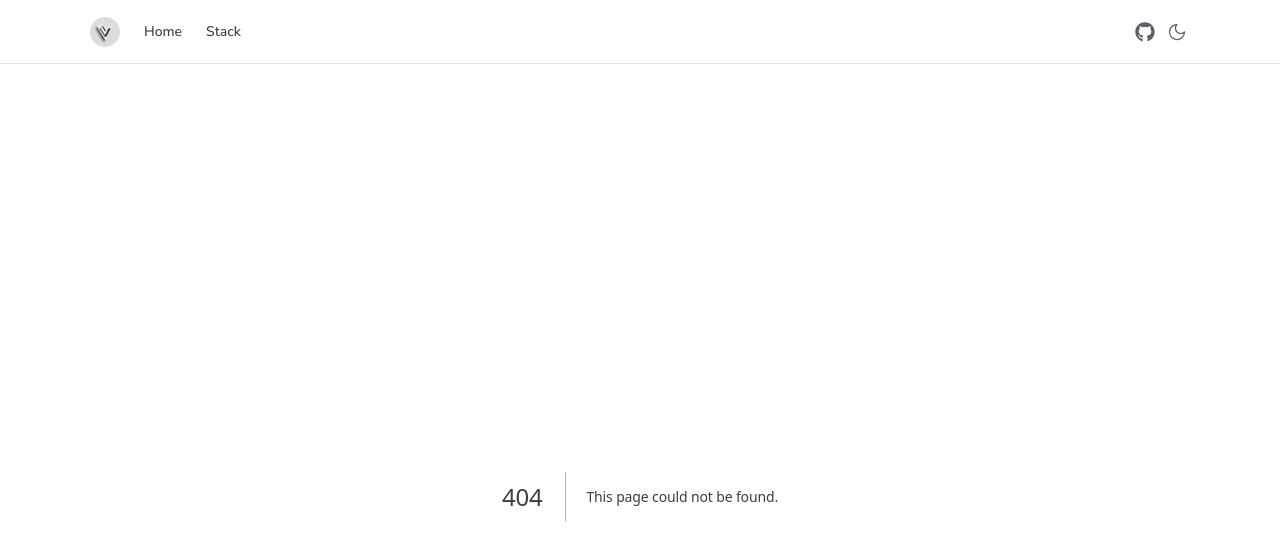
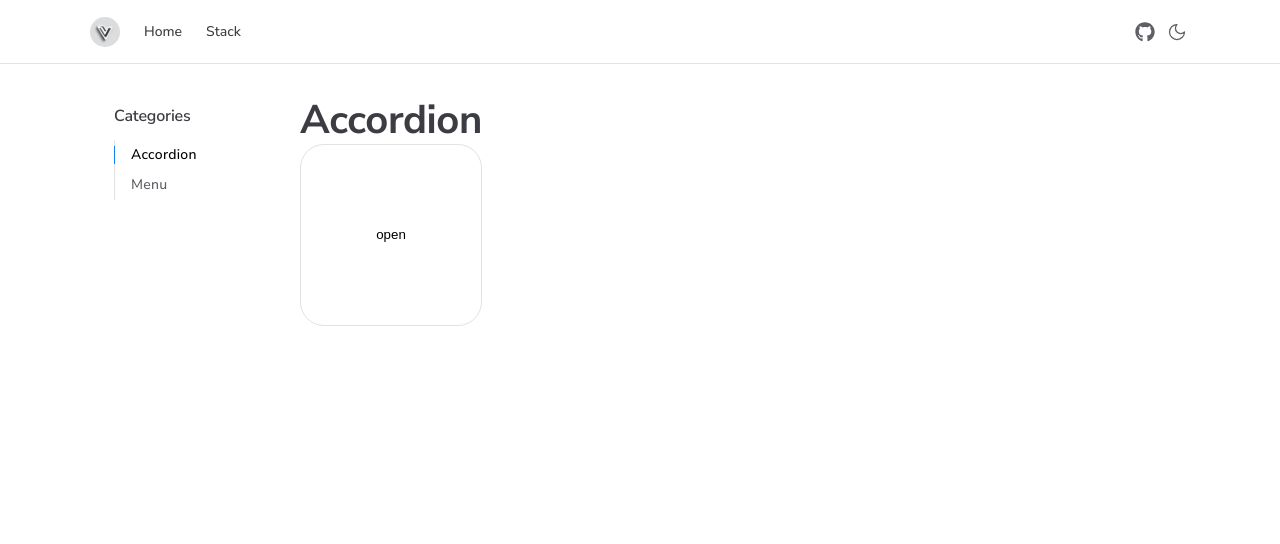
Before and after one commit to H-ymt/component-asset, a Next.js app: page /showcase/accordion in a window 1280 px wide. Before the commit this address had no page. Shown: the top 544 px of the page. Built offline with nearby package versions, Linux system fonts and the light colour scheme.

Commit message:
feat(showcase): Implementing showcase page

```diff
--- /dev/null
+++ b/app/showcase/accordion/page.tsx
@@ -0,0 +1,17 @@
+import ComponentDialog from "@/components/ComponentDialog"
+import Container from "@/components/Container"
+
+export default function Page() {
+  return (
+    <Container>
+      <h1>Accordion</h1>
+
+      <ComponentDialog title="Tver">
+        <p>
+          Lorem ipsum dolor sit amet consectetur, adipisicing elit. Nostrum
+          minus aliquam delectus temporibus, in nobis. A labore est iste minus.
+        </p>
+      </ComponentDialog>
+    </Container>
+  )
+}
--- /dev/null
+++ b/app/showcase/layout.module.scss
@@ -0,0 +1,5 @@
+.layout {
+  display: flex;
+  gap: 12px;
+  align-items: flex-start;
+}
--- /dev/null
+++ b/app/showcase/layout.tsx
@@ -0,0 +1,16 @@
+import Aside from "@/components/Aside"
+import Container from "@/components/Container"
+import styles from "./layout.module.scss"
+
+export default function CategoriesLayout({
+  children,
+}: { children: React.ReactNode }) {
+  return (
+    <Container>
+      <div className={styles.layout}>
+        <Aside />
+        <div>{children}</div>
+      </div>
+    </Container>
+  )
+}
--- /dev/null
+++ b/app/showcase/menu/page.tsx
@@ -0,0 +1,3 @@
+export default function Page() {
+  return <h1>Menu</h1>
+}
```
Also changed, not shown: app/showcase/page.tsx (added, +7 -0 lines).
